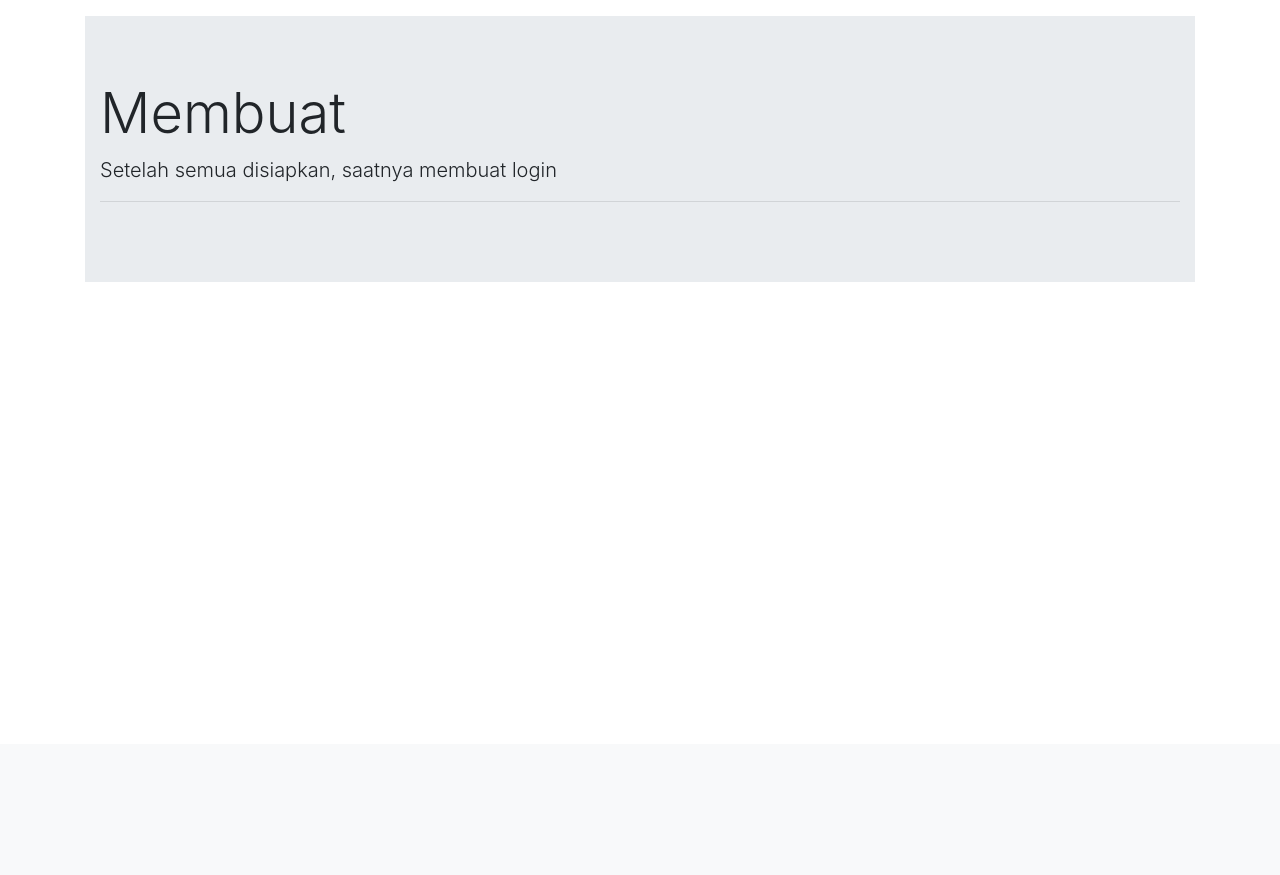
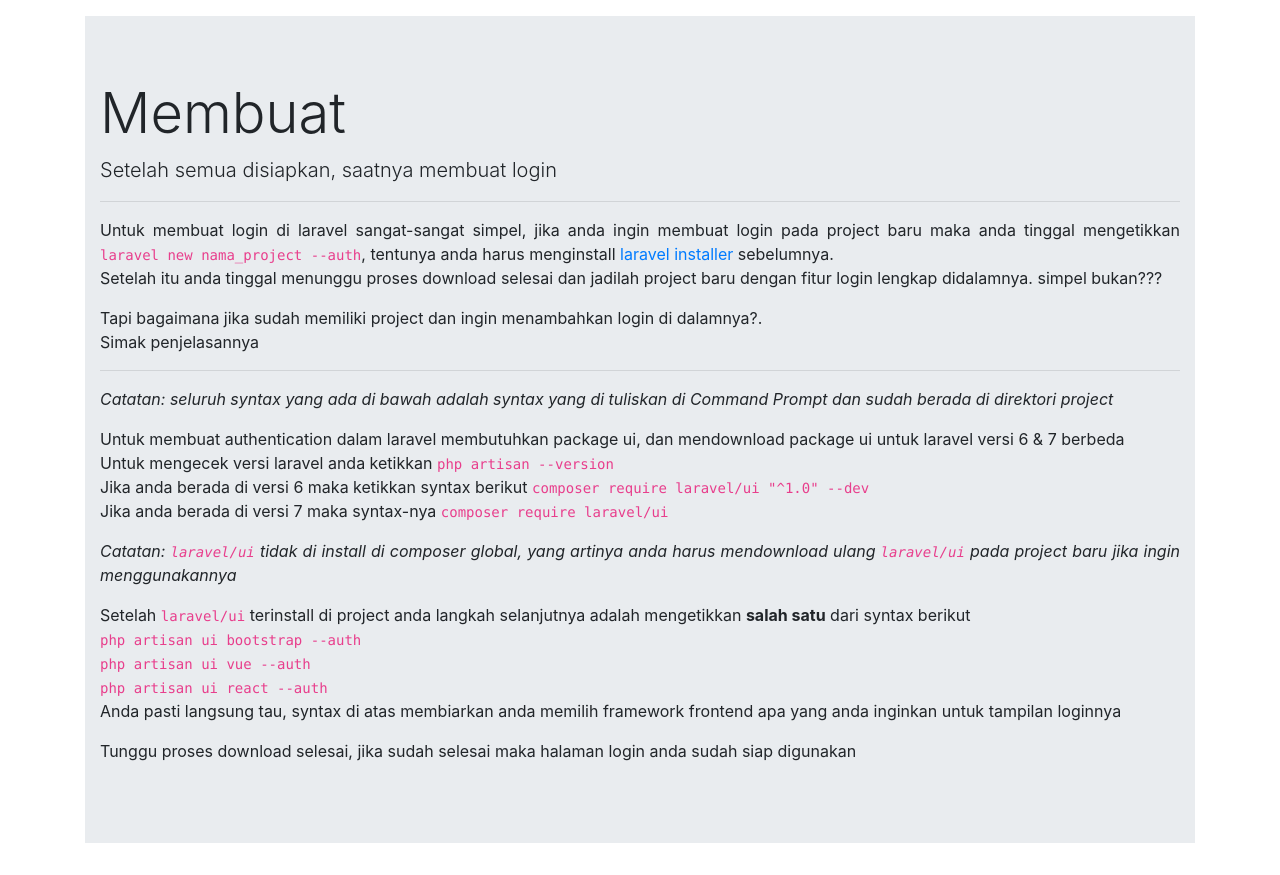
Before and after one commit to KNobHack/laravel-tutor, a PHP site: page /index.php?page=membuat in a window 1280 px wide. Shown: the part 56-931 px from the top of the page. Before the commit the page ends 338 px from the top, so only its background shows below. Run offline with PHP 8.4, Linux system fonts and the light colour scheme; some libraries are stand-ins or nearby versions.

Commit message:
halaman membuat

```diff
--- a/membuat.php
+++ b/membuat.php
@@ -1,8 +1,16 @@
 <?php if (!isset($included)) header('Location:./') ?>
 <div class="jumbotron jumbotron-fluid">
-    <div class="container">
+    <div class="container  text-justify">
         <h1 class="display-4">Membuat</h1>
         <p class="lead">Setelah semua disiapkan, saatnya membuat login</p>
         <hr>
+        <p>Untuk membuat login di laravel sangat-sangat simpel, jika anda ingin membuat login pada project baru maka anda tinggal mengetikkan <code>laravel new nama_project --auth</code>, tentunya anda harus menginstall <a href="./?page=persiapan#li">laravel installer</a> sebelumnya.<br>Setelah itu anda tinggal menunggu proses download selesai dan jadilah project baru dengan fitur login lengkap didalamnya. simpel bukan???</p>
+        <p>Tapi bagaimana jika sudah memiliki project dan ingin menambahkan login di dalamnya?.<br>Simak penjelasannya</p>
+        <hr>
+        <p><i>Catatan: seluruh syntax yang ada di bawah adalah syntax yang di tuliskan di Command Prompt dan sudah berada di direktori project</i></p>
+        <p>Untuk membuat authentication dalam laravel membutuhkan package ui, dan mendownload package ui untuk laravel versi 6 & 7 berbeda<br>Untuk mengecek versi laravel anda ketikkan <code>php artisan --version</code><br>Jika anda berada di versi 6 maka ketikkan syntax berikut <code>composer require laravel/ui "^1.0" --dev</code><br>Jika anda berada di versi 7 maka syntax-nya <code>composer require laravel/ui</code></p>
+        <p><i>Catatan: <code>laravel/ui</code> tidak di install di composer global, yang artinya anda harus mendownload ulang <code>laravel/ui</code> pada project baru jika ingin menggunakannya</i></p>
+        <p>Setelah <code>laravel/ui</code> terinstall di project anda langkah selanjutnya adalah mengetikkan <b>salah satu</b> dari syntax berikut<br><code>php artisan ui bootstrap --auth</code><br><code>php artisan ui vue --auth</code><br><code>php artisan ui react --auth</code><br>Anda pasti langsung tau, syntax di atas membiarkan anda memilih framework frontend apa yang anda inginkan untuk tampilan loginnya</p>
+        <p>Tunggu proses download selesai, jika sudah selesai maka halaman login anda sudah siap digunakan</p>
     </div>
 </div>
```
